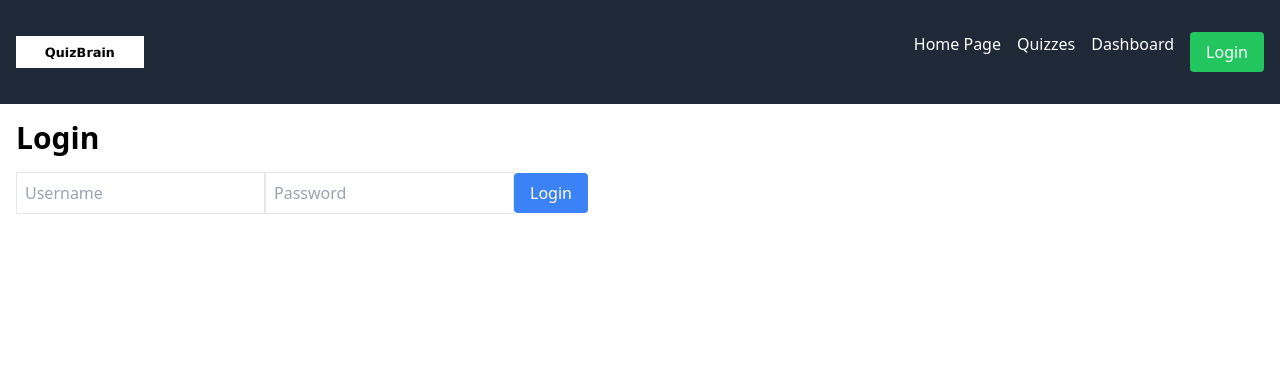
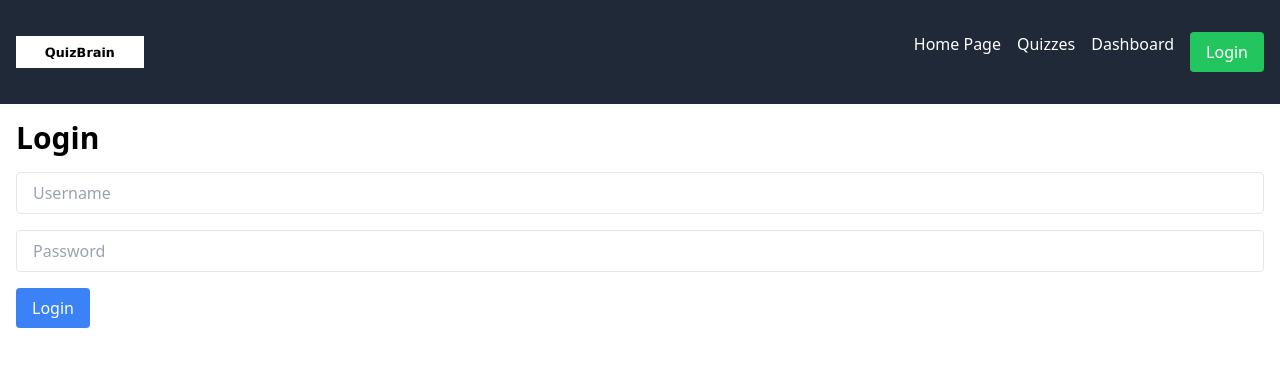
Before and after one commit to Aninok92/quiz-app, a React (Create React App) app: page /login in a window 1280 px wide. Shown: the top 366 px of the page. Built offline with nearby package versions, Linux system fonts and the light colour scheme.

Commit message:
create RadioInputField component and Input component

```diff
--- /dev/null
+++ b/src/components/InputField/InputField.tsx
@@ -0,0 +1,23 @@
+import React from 'react';
+
+interface InputFieldProps {
+  type: string;
+  placeholder?: string;
+  value: string;
+  onChange: (e: React.ChangeEvent<HTMLInputElement>) => void;
+  className?: string;
+}
+
+const InputField: React.FC<InputFieldProps> = ({ type, placeholder, value, onChange, className = '' }) => {
+  return (
+    <input
+      type={type}
+      placeholder={placeholder}
+      value={value}
+      onChange={onChange}
+      className={`py-2 px-4 rounded border ${className}`}
+    />
+  );
+};
+
+export default InputField;
--- a/src/components/LoginPage/LoginPage.tsx
+++ b/src/components/LoginPage/LoginPage.tsx
@@ -5,6 +5,7 @@ import { login } from '../../redux/userSlice';
 import PageTitle from '../PageTitle/PageTitle';
 import Container from '../Container/Container';
 import Button from '../Button/Button';
+import InputField from '../InputField/InputField';
 
 const LoginPage: React.FC = () => {
     const [username, setUsername] = useState('');
@@ -20,19 +21,19 @@ const LoginPage: React.FC = () => {
     return (
       <Container>
         <PageTitle title={'Login'} />
-        <input
+        <InputField
           type="text"
+          placeholder="Username"
           value={username}
           onChange={(e) => setUsername(e.target.value)}
-          placeholder="Username"
-          className="mb-4 p-2 border"
+          className="mb-4 w-full"
         />
-        <input
+        <InputField
           type="password"
+          placeholder="Password"
           value={password}
           onChange={(e) => setPassword(e.target.value)}
-          placeholder="Password"
-          className="mb-4 p-2 border"
+          className="mb-4 w-full"
         />
         <Button onClick={handleLogin} className="py-2 px-4 bg-blue-500 text-white">
           Login
--- a/src/components/QuizPage/QuizPage.tsx
+++ b/src/components/QuizPage/QuizPage.tsx
@@ -7,6 +7,7 @@ import quizData, { Quiz } from '../../data/quizData';
 import Button from '../Button/Button';
 import PageTitle from '../PageTitle/PageTitle';
 import Container from '../Container/Container';
+import RadioInputField from '../RadioInputField/RadioInputField';
 
 const QuizPage: React.FC = () => {
   const { quizId } = useParams<{ quizId: string }>();
@@ -51,16 +52,14 @@ const QuizPage: React.FC = () => {
         <div key={index} className="mb-4">
           <h2 className="text-xl font-semibold mb-2">{question.question}</h2>
           {question.options.map((option, i) => (
-            <label key={i} className="block">
-              <input
-                type="radio"
-                name={`question-${index}`}
-                value={option}
-                checked={userAnswers[index] === option}
-                onChange={() => handleAnswerChange(index, option)}
-              />
-              {option}
-            </label>
+            <RadioInputField
+              key={i}
+              name={`question-${index}`}
+              value={option}
+              checked={userAnswers[index] === option}
+              onChange={() => handleAnswerChange(index, option)}
+              label={option}
+            />
           ))}
         </div>
       ))}
--- /dev/null
+++ b/src/components/RadioInputField/RadioInputField.tsx
@@ -0,0 +1,27 @@
+import React from 'react';
+
+interface RadioInputFieldProps {
+  name: string;
+  value: string;
+  checked: boolean;
+  onChange: () => void;
+  label: string;
+}
+
+const RadioInputField: React.FC<RadioInputFieldProps> = ({ name, value, checked, onChange, label }) => {
+  return (
+    <label className="block">
+      <input
+        type="radio"
+        name={name}
+        value={value}
+        checked={checked}
+        onChange={onChange}
+        className="mr-2"
+      />
+      {label}
+    </label>
+  );
+};
+
+export default RadioInputField;
```
